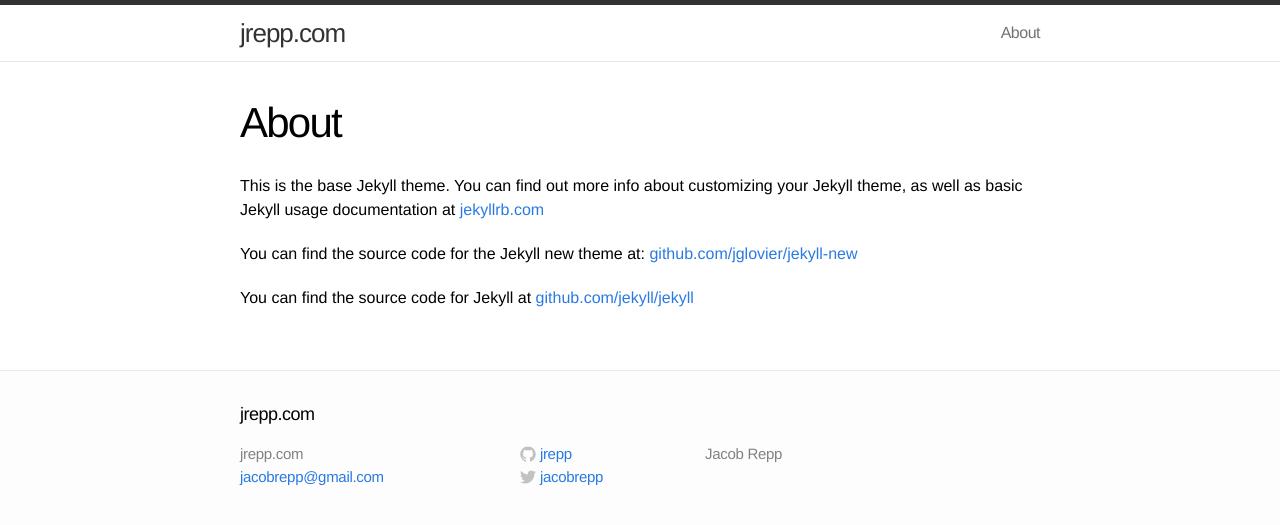
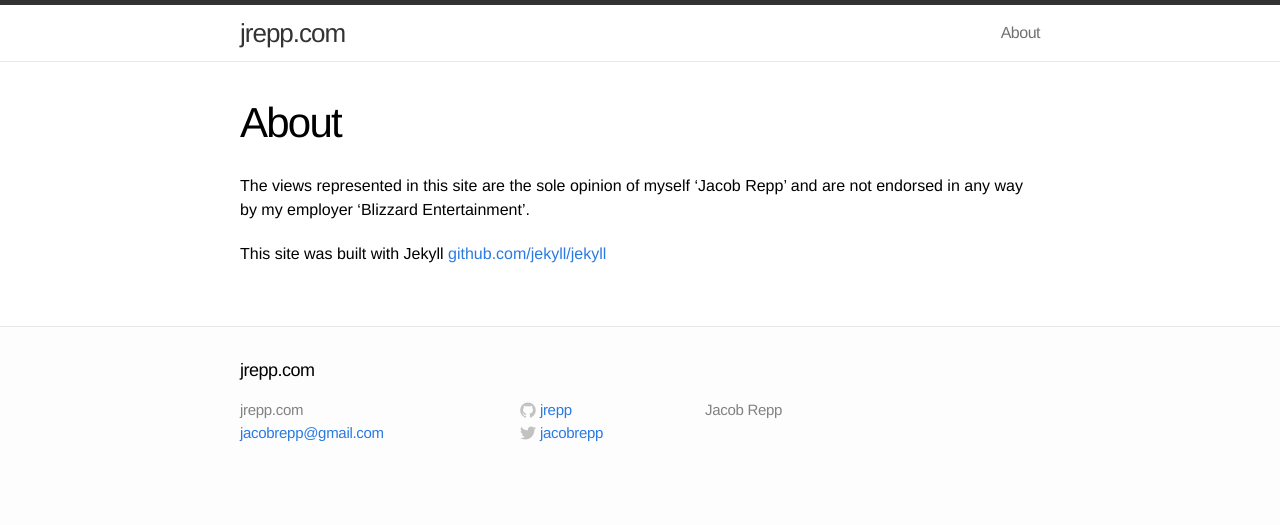
Before and after one commit to jrepp/site, a Jekyll site: the page built from about.md, in a window 1280 px wide. Shown: the top 525 px of the page. Built offline with Jekyll 4.4.1, drawn with Linux system fonts in a browser that asks for light colours.

Commit message:
simplifying site - updated about

```diff
--- a/about.md
+++ b/about.md
@@ -4,8 +4,6 @@
 permalink: /about/
 ---
 
-This is the base Jekyll theme. You can find out more info about customizing your Jekyll theme, as well as basic Jekyll usage documentation at [jekyllrb.com](http://jekyllrb.com/)
+The views represented in this site are the sole opinion of myself 'Jacob Repp' and are not endorsed in any way by my employer 'Blizzard Entertainment'.
 
-You can find the source code for the Jekyll new theme at: [github.com/jglovier/jekyll-new](https://github.com/jglovier/jekyll-new)
-
-You can find the source code for Jekyll at [github.com/jekyll/jekyll](https://github.com/jekyll/jekyll)
+This site was built with Jekyll [github.com/jekyll/jekyll](https://github.com/jekyll/jekyll)
--- a/index.html
+++ b/index.html
@@ -16,6 +14,4 @@
     {% endfor %}
   </ul>
 
-  <p class="rss-subscribe">subscribe <a href="{{ "/feed.xml" | prepend: site.baseurl }}">via RSS</a></p>
-
 </div>
```
Also changed, not shown: other parts of index.html (+0 -2 lines).
